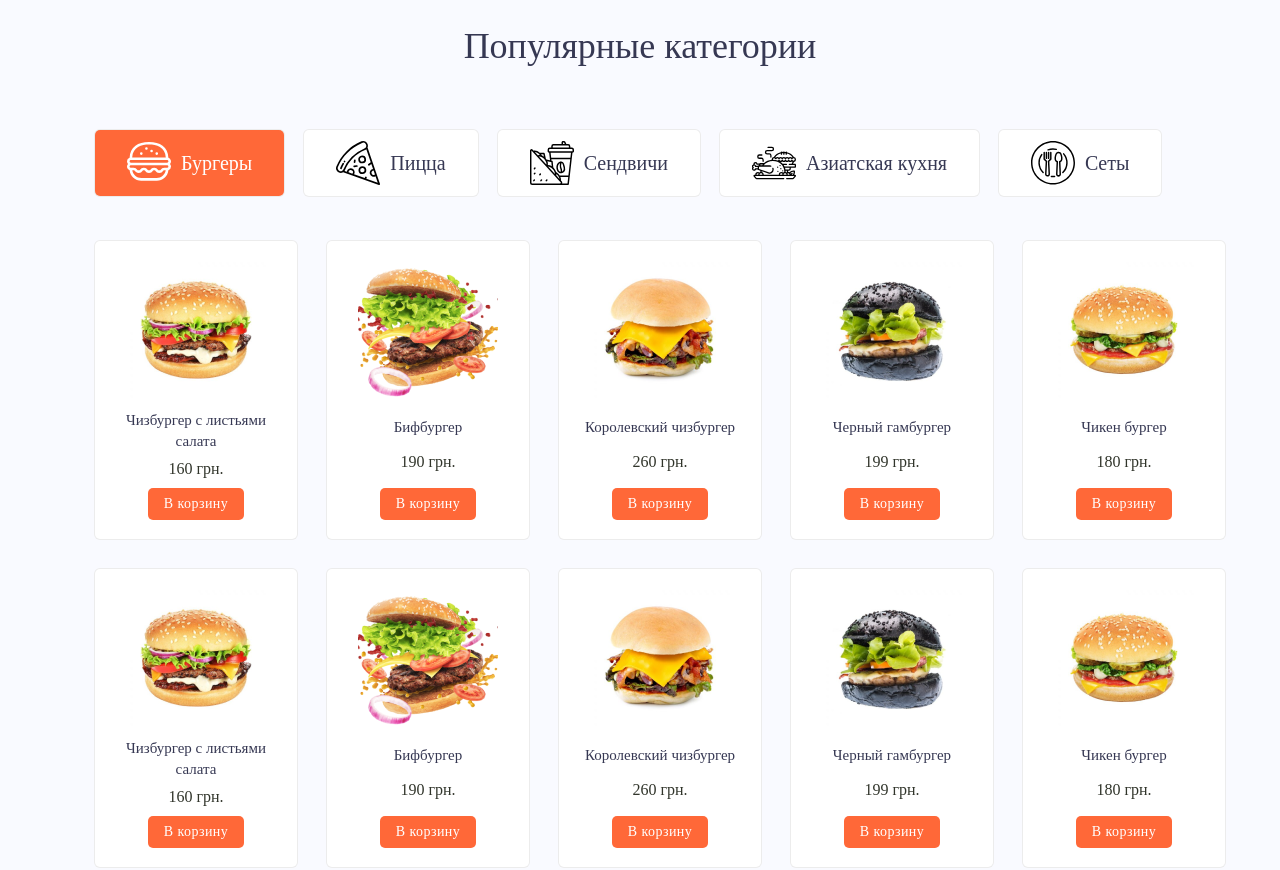
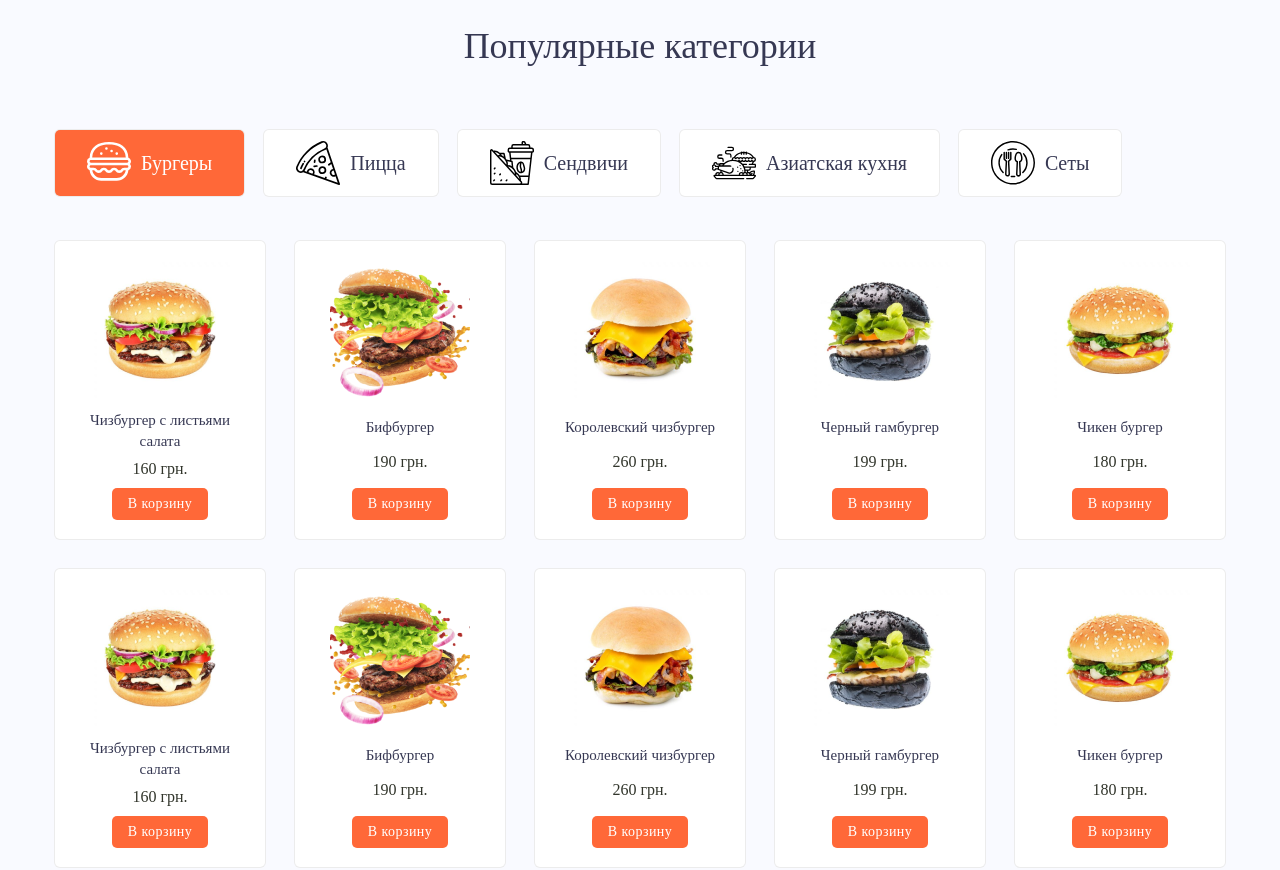
Before and after one commit to IsaRakhatbekov/simple-food, a website: page app/index.html in a window 1280 px wide. Shown: the part 920-1790 px from the top of the page. Drawn offline with nearby package versions, Linux system fonts and the light colour scheme; files that its build step writes are made by us from their sources.

Commit message:
reuploaded

```diff
--- a/app/scss/_reset.scss
+++ b/app/scss/_reset.scss
@@ -8,6 +8,10 @@ html {
   box-sizing: inherit;
 }
 
+ul,
+ol {
+  padding: 0;
+}
 
 body,
 h1,
```
